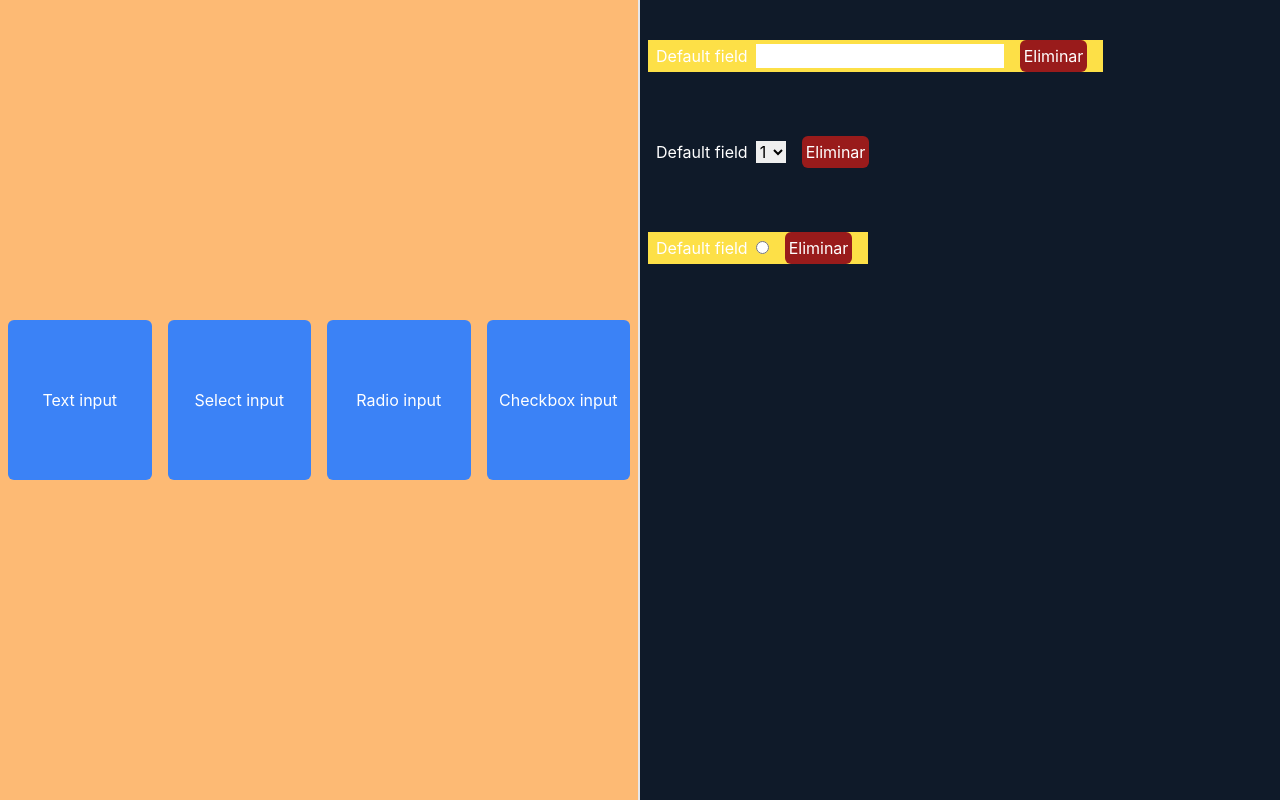
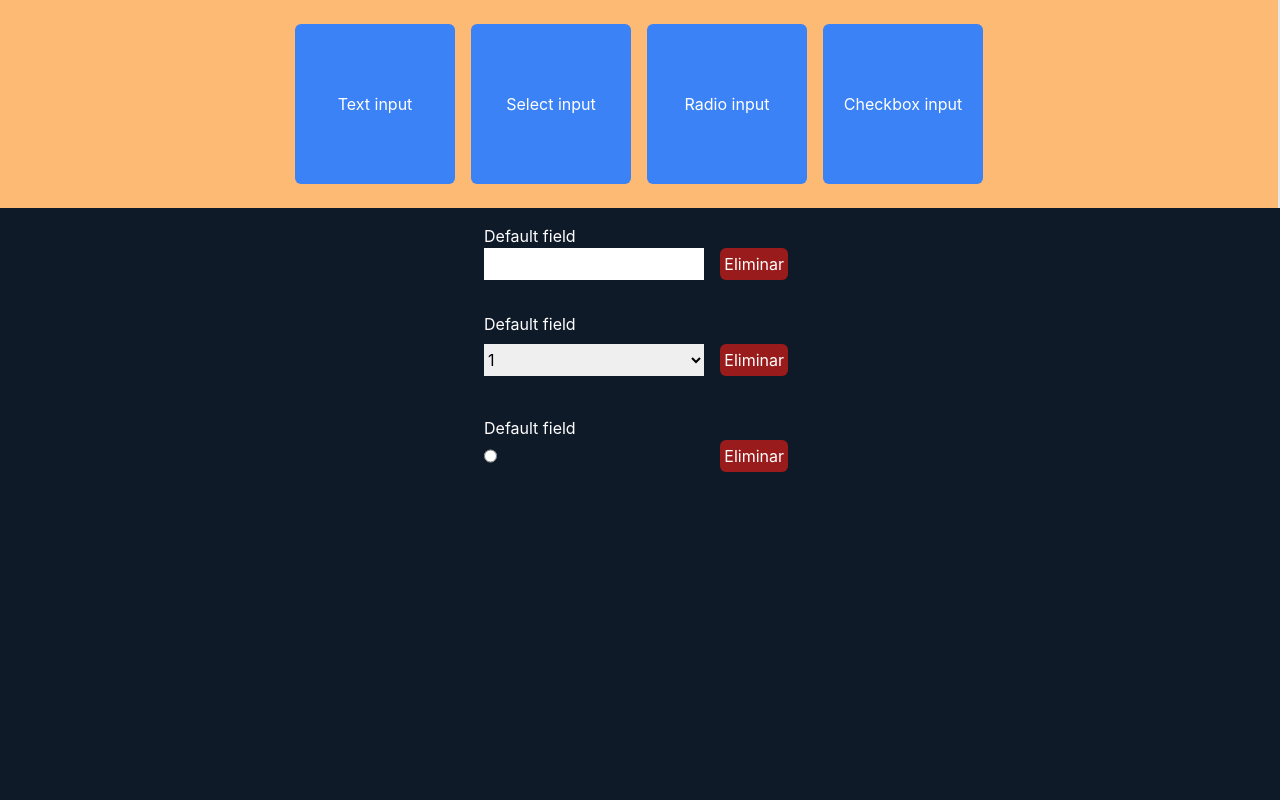
Before and after one commit to NaraDrak/Kosmos, a React (Create React App) app: page / in a window 1280 px wide. Built offline with nearby package versions, Linux system fonts and the light colour scheme.

Commit message:
adding responive design

```diff
--- a/src/Components/Formulario.tsx
+++ b/src/Components/Formulario.tsx
@@ -29,8 +29,7 @@ const Forms = () => {
 
   return (
     <div className="text-white h-screen">
-      <div className="flex justify-center">
-        <div className="flex border-r-2 w-1/2 h-screen bg-orange-300 justify-center items-center">
+      <div className="flex border-r-2 w-full h-52 bg-orange-300 justify-center items-center fixed top-0">
         {typesButtons.map((item, index) => {
           return (
             <button
@@ -45,14 +44,15 @@ const Forms = () => {
         })}
       </div>
 
-        <div className="overflow-y-scroll w-1/2  h-screen">
+      <div className="overflow-y-hidden w-full h-auto flex  justify-center flex-col items-center  pt-52">
         {form.map((item, index) => {
           return (
-              <div className="pt-4 ml-2 flex" key={index}>
+            <div className="py-4 ml-2" key={index}>
               {item.type === "select" ? (
-                  <div className="mt-6 mb-6">
-                    <label className="p-2 my-4 ">{item.label}</label>
-                    <select className="text-black" name="" id="">
+                <>
+                  <label>{item.label}</label>
+                  <div className="mt-2 mb-2 w-80 flex justify-between h-8">
+                    <select className="text-black w-full" name="" id="">
                       <option value="x">1</option>
                       <option value="x">2</option>
                       <option value="x">3</option>
@@ -64,10 +64,17 @@ const Forms = () => {
                       Eliminar
                     </button>
                   </div>
+                </>
               ) : (
-                  <div className="mt-6 mb-6 bg-yellow-300 ">
-                    <label className="p-2 my-4 ">{item.label}</label>
-                    <input className="text-black" type={item.type} />
+                <>
+                  <label>{item.label}</label>
+                  <div className="w-80 flex justify-between h-8">
+                    <input
+                      className={`text-black ${
+                        item.type !== "text" ? "w-50" : "w-full"
+                      }`}
+                      type={item.type}
+                    />
                     <button
                       className="bg-red-800 mx-4 p-1 rounded-md"
                       onClick={() => deleteState(index)}
@@ -75,13 +82,13 @@ const Forms = () => {
                       Eliminar
                     </button>
                   </div>
+                </>
               )}
             </div>
           );
         })}
       </div>
     </div>
-    </div>
   );
 };
 
```
Lines whose indentation alone changed are shown as unchanged.
